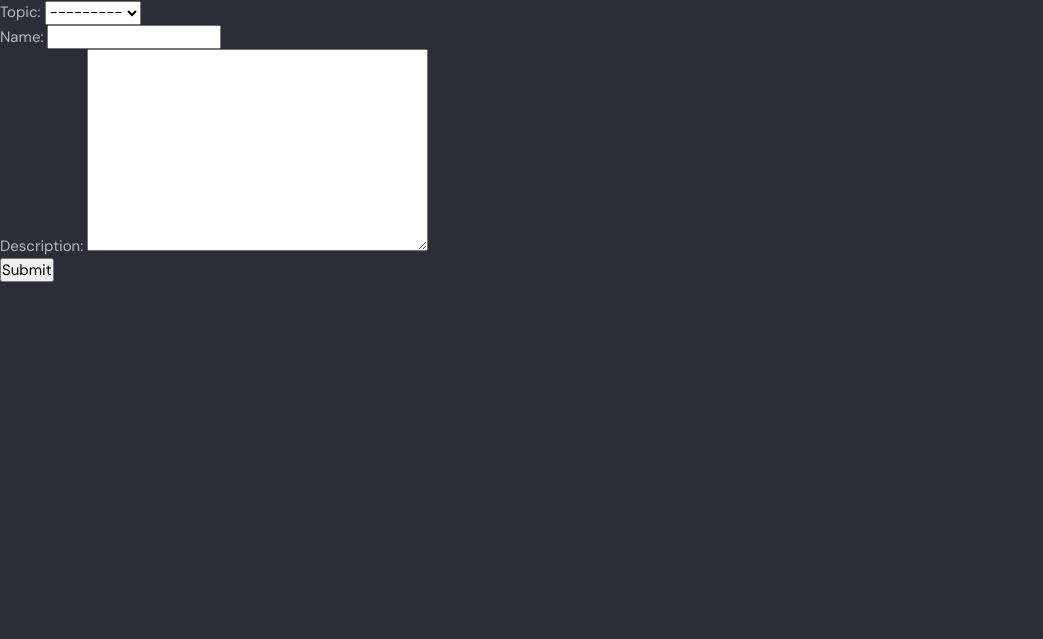
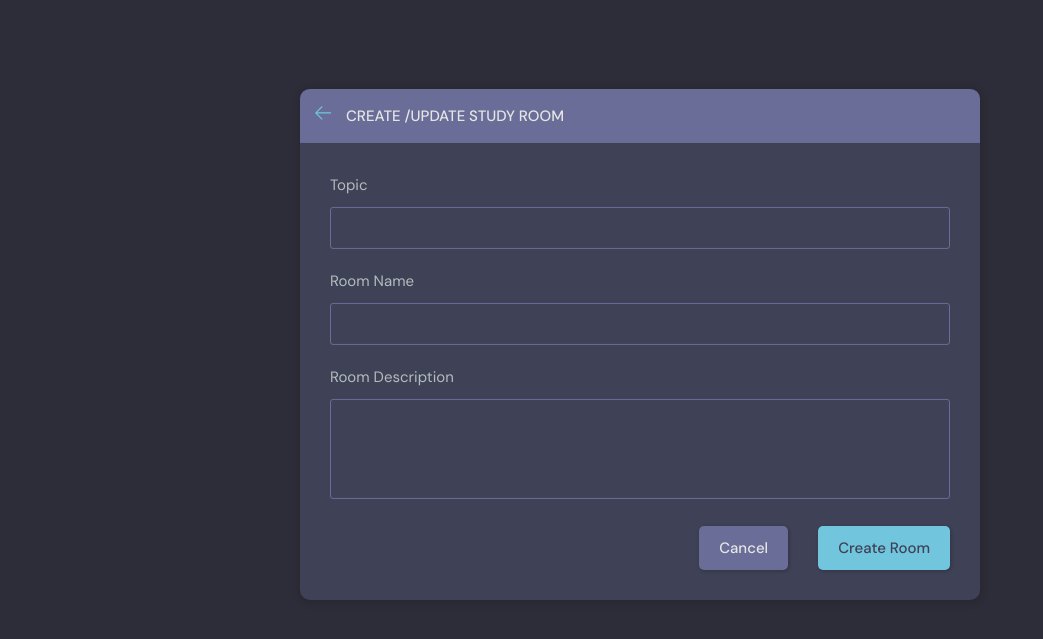
Before and after one commit to kwabenahcode/DevHub, a Django app: page /create-room/ in a window 1280 px wide. Shown: the part 76-715 px from the top of the page, without its empty margins (0-1043 px from the left). Run offline with Django 5.2, Linux system fonts and the light colour scheme; the visitor is signed in with stand-in values (Sample User, id 1); data that the repository does not hold is empty.

Commit message:
adding create room view

```diff
--- a/devHub/core/templates/core/room_form.html
+++ b/devHub/core/templates/core/room_form.html
@@ -1,13 +1,85 @@
-{% extends 'main.html' %}
+{% extends 'main.html'%} {% block content%}
+<main class="create-room layout">
+  <div class="container">
+    <div class="layout__box">
+      <div class="layout__boxHeader">
+        <div class="layout__boxTitle">
+          <a href="{{request.META.HTTP_REFERER}}">
+            <svg
+              version="1.1"
+              xmlns="http://www.w3.org/2000/svg"
+              width="32"
+              height="32"
+              viewBox="0 0 32 32"
+            >
+              <title>arrow-left</title>
+              <path
+                d="M13.723 2.286l-13.723 13.714 13.719 13.714 1.616-1.611-10.96-10.96h27.625v-2.286h-27.625l10.965-10.965-1.616-1.607z"
+              ></path>
+            </svg>
+          </a>
+          <h3>Create /update Study Room</h3>
+        </div>
+      </div>
+      <div class="layout__body">
+        <form method="POST" class="form" action="">
+          {% csrf_token %}
+          <div class="form__group">
+            <label for="room_name">Topic</label>
+            <input required name="topic" type="text" list="topic-list" />
+            <datalist id="topic-list">
+              <select id="room_topic">
+                <option value="">Select your topic</option>
+                {%for topic in topics %}
+                <option value="{{topic.name}}">{{topic.name}}</option>
+                {%endfor%}
+              </select>
+            </datalist>
+          </div>
 
-{% block content %}
+          <div class="form__group">
+            <label for="room_name">Room Name</label>
+            {{form.name}}
+          </div>
 
-<div>
-    <form method='POST' action="">
-        {% csrf_token %}
-        {{form}}
-        <input type="submit" value="Submit"/>
-    </form>
-</div>
+          <div class="form__group">
+            <label for="room_name">Room Description</label>
+            {{form.description}}
+          </div>
 
-{% endblock %}
+          <!-- <div class="form__group">
+            <label for="room_topic">Topic</label>
+            <input
+              required
+              type="text"
+              name="topic"
+              id="room_topic"
+              list="topic-list"
+            />
+            <datalist id="topic-list">
+              <select id="room_topic">
+                <option value="">Select your topic</option>
+                <option value="Python">Python</option>
+                <option value="Django">Django</option>
+              </select>
+            </datalist>
+          </div> -->
+
+          <!-- <div class="form__group">
+            <label for="room_about">About</label>
+            <textarea
+              name="room_about"
+              id="room_about"
+              placeholder="Write about your study group..."
+            ></textarea>
+          </div> -->
+          <div class="form__action">
+            <a class="btn btn--dark" href="index.html">Cancel</a>
+            <button class="btn btn--main" type="submit">Create Room</button>
+          </div>
+        </form>
+      </div>
+    </div>
+  </div>
+</main>
+{%endblock%}
--- a/devHub/core/views.py
+++ b/devHub/core/views.py
@@ -88,25 +88,37 @@ def userProfile(request, pk):
 @login_required(login_url='login')
 def createRoom(request):
     form = RoomForm()
+    topics = Topic.objects.all()
     if request.method == 'POST':
-        form = RoomForm(request.POST)
-        if form.is_valid():
-            room = form.save(commit=False)
-            room.host = request.user
-            room.save()
-            return redirect('home')
-    context = {"form": form}
+        topic_name = request.POST.get('topic')
+        topic, created = Topic.objects.get_or_create(name=topic_name)
+        Room.objects.create(
+            host = request.user,
+            topic = topic,
+            name = request.POST.get(''),
+            description=request.POST.get('description'),
+
+        )
+        return redirect('home')
+        #form = RoomForm(request.POST)
+        # if form.is_valid():
+        #     room = form.save(commit=False)
+        #     room.host = request.user
+        #     room.save()
+
+    context = {"form": form, "topics":topics}
     return render(request, 'core/room_form.html', context)
 
 def updateRoom(request, pk):
     room = Room.objects.get(id=pk)
     form = RoomForm(instance=room)
+    topics = Topic.objects.all()
     if request.method =='POST':
         if form.is_valid:
             form = RoomForm(request.POST, instance=room, )
             form.save()
             return redirect('home')
-    context = {"form":form}
+    context = {"form":form, "topics":topics}
     return render(request, 'core/room_form.html', context)
 
 @login_required(login_url='login')
```
Also changed, not shown: devHub/core/templates/core/room_form_old.html (added, +13 -0 lines).
